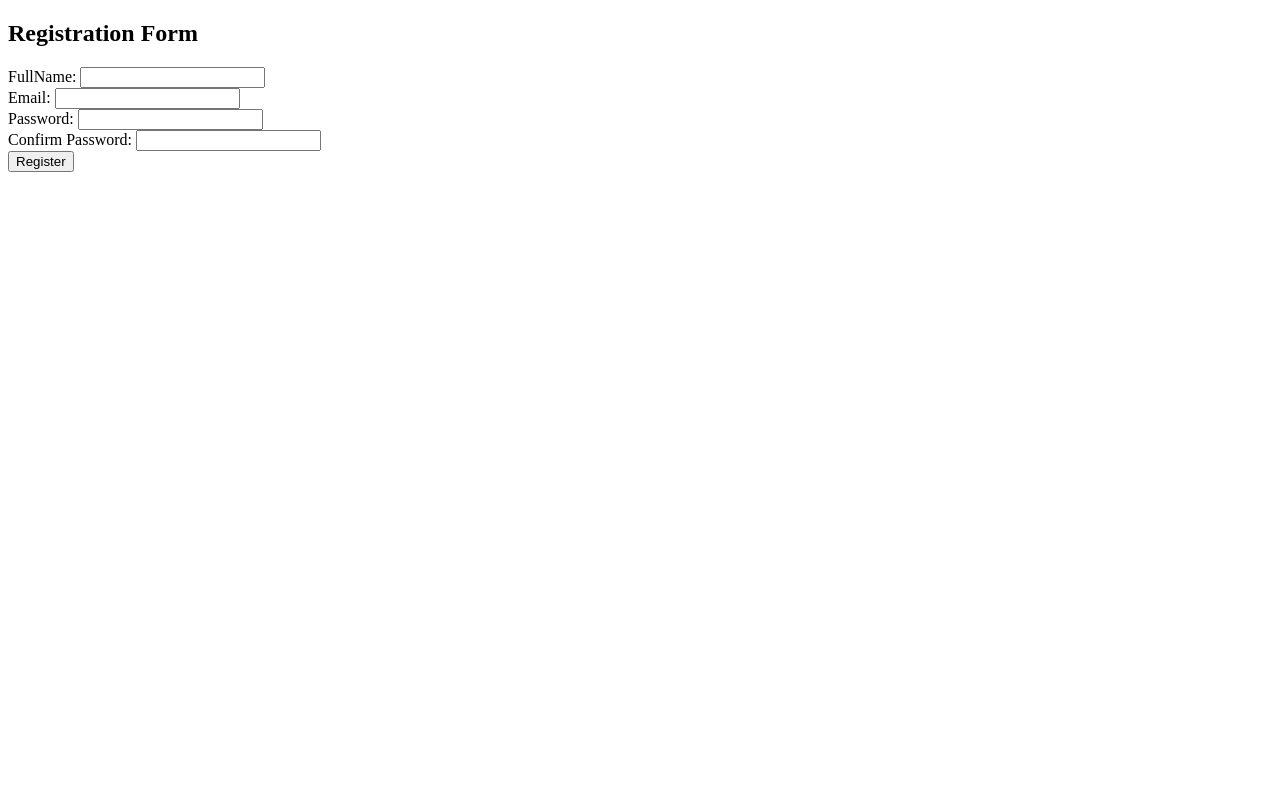
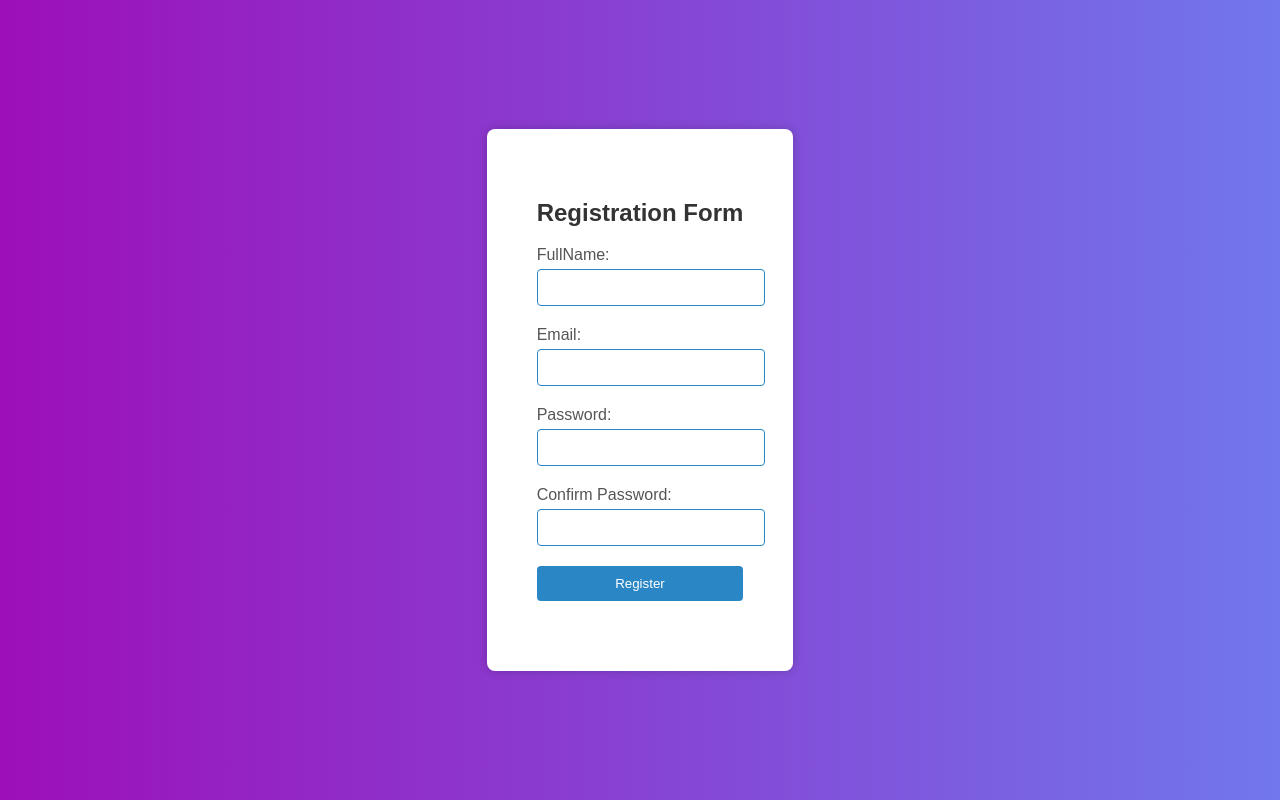
Before and after one commit to imhemayatsangin/Registration-Form, a plain HTML site: page index.html in a window 1280 px wide. Drawn offline with Linux system fonts and the light colour scheme.

Commit message:
Added css style

```diff
--- a/css/style.css
+++ b/css/style.css
@@ -0,0 +1,78 @@
+body{
+    margin:0;
+    padding: 0;
+    font-family: Arial,sans-serif;
+    display:flex;
+    justify-content: center;
+    align-items: center;
+    min-height: 100vh;
+    background: linear-gradient(to right,#9d0fb9,#7177ed);
+    animation: color-transition 20s linear infinite;
+
+}
+@keyframes color-transition{
+0%{
+    background-position: 0%;
+}
+100%{
+    background-position: 100%;
+}
+
+}
+
+.registration-form{
+background-color: #fff;
+padding:50px;
+border-radius: 8px;
+box-shadow: 0 0 10px rgb(0, 0, 0, 0.2);
+}
+.registration-form h2{
+    text-align: center;
+    color:#333;
+}
+
+.registration-form .form-group{
+    margin-bottom: 20px;
+}
+.registration-form label{
+    display: block;
+    margin-bottom: 5px;
+    color:#555;
+
+
+}
+.registration-form input[type="text"],
+.registration-form input[type="password"],
+.registration-form input[type="email"] {
+    width: 100%;
+    padding: 10px;
+    border: 1px solid #2B86c5;
+    border-radius: 4px;
+    /* transition: border-color 0.3s ease; */
+}
+
+.registration-form input[type="text"]:focus,
+.registration-form input[type="password"]:focus,
+.registration-form input[type="email"]:focus {
+
+    outline: none;
+    border-color: #0876c5;
+    background-color: #e8f094; /* Add the desired background color */
+}
+
+.registration-form button{
+
+    display: block;
+    width: 100%;
+    padding: 10px;
+    background-color: #2B86c5;
+    border: none;
+    color:#fff;
+    border-radius:4px;
+    cursor: pointer;
+    transition: border-color 0.3s ease;
+
+}
+.registration-form button:hover{
+background-color: #0972bd;
+}
--- a/index.html
+++ b/index.html
@@ -29,7 +29,9 @@
             name="confirm_password"
           />
         </div>
-        <button type="submit">Register</button>
+        <div class="form-group">
+          <button type="submit">Register</button>
+        </div>
       </form>
     </div>
   </body>
```
